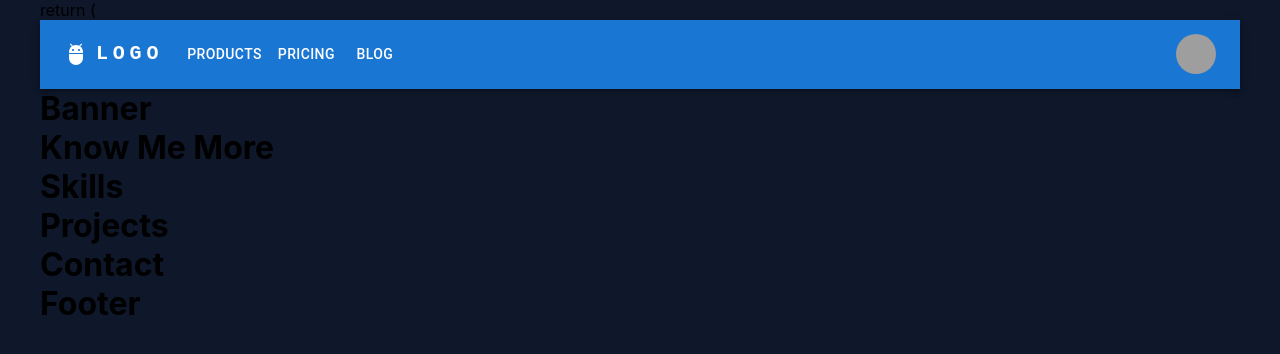
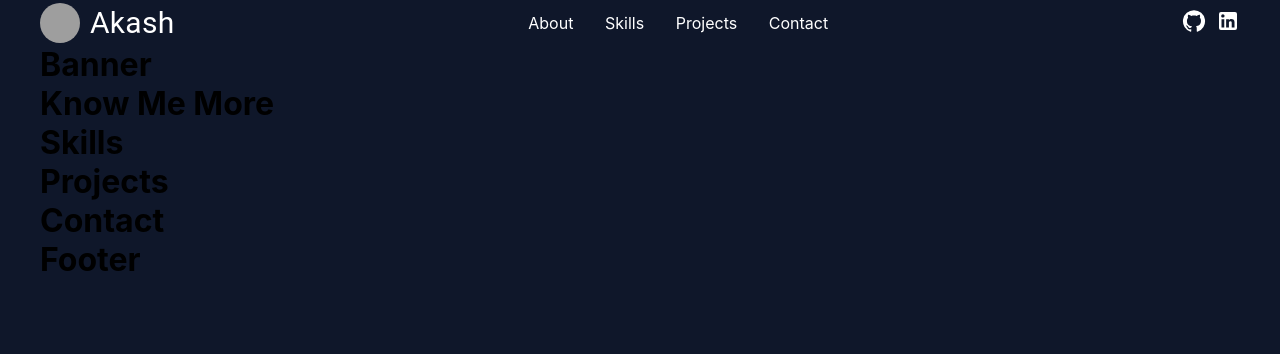
Before and after one commit to AkashChakrabortty/Test-portfolio, a React (Create React App) app: page / in a window 1280 px wide. Shown: the top 354 px of the page. Built offline with nearby package versions, Linux system fonts and the light colour scheme; grey boxes are pictures that could not be loaded.

Commit message:
complete navbar

```diff
--- a/package.json
+++ b/package.json
@@ -5,6 +5,7 @@
   "dependencies": {
     "@emotion/react": "^11.10.6",
     "@emotion/styled": "^11.10.6",
+    "@mui/icons-material": "^5.11.9",
     "@mui/material": "^5.11.10",
     "@mui/styled-engine-sc": "^5.11.9",
     "@testing-library/jest-dom": "^5.16.5",
@@ -39,5 +40,8 @@
       "last 1 firefox version",
       "last 1 safari version"
     ]
+  },
+  "devDependencies": {
+    "tailwindcss": "^3.2.7"
   }
 }
--- a/src/App.css
+++ b/src/App.css
@@ -1,8 +1,66 @@
 .App {
-  background-color: #0f172a ;
+  background-color: #0f172a;
   height: 100vh;
 }
+
 .parent-div {
   max-width: 1200px;
   margin: 0 auto;
 }
+@media screen and (max-width: 1023px) {
+  .parent-div {
+    padding: 0 20px;
+  }
+}
+
+.menu {
+  cursor: pointer;
+}
+.menu2 {
+  cursor: pointer;
+  padding: 15px 0px;
+}
+.menu-icon {
+  display: none !important;
+}
+.icon-right {
+  margin-left: 10px;
+}
+@media screen and (max-width: 1023px) {
+  .menu-icon {
+    display: block !important;
+  }
+}
+@media screen and (max-width: 1023px) {
+  .link-menu {
+    display: none !important;
+  }
+}
+@media screen and (max-width: 1023px) {
+  .link-menu {
+    display: none !important;
+  }
+}
+
+.side-menu-2 {
+  background: #0f1524;
+  width: 250px;
+  height: 100vh;
+  position: absolute;
+  z-index: 2;
+  padding: 20px;
+  left: -100%;
+  transition: all .5s;
+  box-shadow: 0px 0px 25px -100px rgba(0,0,0,0.1);;
+}
+.side-menu-1 {
+  background: #0f1524;
+  width: 250px;
+  height: 100vh;
+  position: absolute;
+  z-index: 2;
+  padding: 20px;
+  left: 0%;
+  transition: all .5s;
+  box-shadow: 0px 0px 25px -100px rgba(0,0,0,0.1);
+}
--- a/src/components/Navbar.js
+++ b/src/components/Navbar.js
@@ -1,162 +1,78 @@
-import React from 'react';
-import AppBar from '@mui/material/AppBar';
-import Box from '@mui/material/Box';
-import Toolbar from '@mui/material/Toolbar';
-import IconButton from '@mui/material/IconButton';
-import Typography from '@mui/material/Typography';
-import Menu from '@mui/material/Menu';
+import { Avatar, Box, Typography } from '@mui/material';
+import React, { useState } from 'react';
+import GitHubIcon from '@mui/icons-material/GitHub';
+import LinkedInIcon from '@mui/icons-material/LinkedIn';
 import MenuIcon from '@mui/icons-material/Menu';
-import Container from '@mui/material/Container';
-import Avatar from '@mui/material/Avatar';
-import Button from '@mui/material/Button';
-import Tooltip from '@mui/material/Tooltip';
-import MenuItem from '@mui/material/MenuItem';
-import AdbIcon from '@mui/icons-material/Adb';
+import ClearIcon from '@mui/icons-material/Clear';
+import '../App.css';
 
-const pages = ['Products', 'Pricing', 'Blog'];
-const settings = ['Profile', 'Account', 'Dashboard', 'Logout'];
 
 const Navbar = () => {
-    const [anchorElNav, setAnchorElNav] = React.useState(null);
-    const [anchorElUser, setAnchorElUser] = React.useState(null);
-    const handleOpenNavMenu = (event) => {
-        setAnchorElNav(event.currentTarget);
-    };
-    const handleOpenUserMenu = (event) => {
-        setAnchorElUser(event.currentTarget);
-    };
-
-    const handleCloseNavMenu = () => {
-        setAnchorElNav(null);
-    };
-
-    const handleCloseUserMenu = () => {
-        setAnchorElUser(null);
-    };
+    const [open, setOpen] = useState(false);
+    let dynamicClass;
+    if (open) {
+        dynamicClass = 'side-menu-1'
+    } else {
+        dynamicClass = 'side-menu-2'
+    }
     return (
         <div>
-            return (
-            <AppBar position="static">
-                <Container maxWidth="xl">
-                    <Toolbar disableGutters>
-                        <AdbIcon sx={{ display: { xs: 'none', md: 'flex' }, mr: 1 }} />
-                        <Typography
-                            variant="h6"
-                            noWrap
-                            component="a"
-                            href="/"
+            <Box className={dynamicClass}>
+                <Box sx={{
+                    display: 'flex',
+                    flexDirection: 'column',
+                }}>
+                    <a className='menu2'>About</a>
+                    <a className='menu2'>Skills</a>
+                    <a className='menu2'>Projects</a>
+                    <a className='menu2'>Contact</a>
+                </Box>
+
+                <Box sx={{
+                    marginTop: '15px'
+                }}>
+                    <a className='menu'><GitHubIcon /></a>
+                    <a className='menu icon-right'><LinkedInIcon /></a>
+                </Box>
+            </Box>
+            <Box
                 sx={{
-                                mr: 2,
-                                display: { xs: 'none', md: 'flex' },
-                                fontFamily: 'monospace',
-                                fontWeight: 700,
-                                letterSpacing: '.3rem',
-                                color: 'inherit',
-                                textDecoration: 'none',
+                    display: 'flex',
+                    alignItems: 'center',
+                    justifyContent: 'space-between',
+                    color: 'white',
                 }}
             >
-                            LOGO
-                        </Typography>
-
-                        <Box sx={{ flexGrow: 1, display: { xs: 'flex', md: 'none' } }}>
-                            <IconButton
-                                size="large"
-                                aria-label="account of current user"
-                                aria-controls="menu-appbar"
-                                aria-haspopup="true"
-                                onClick={handleOpenNavMenu}
-                                color="inherit"
-                            >
-                                <MenuIcon />
-                            </IconButton>
-                            <Menu
-                                id="menu-appbar"
-                                anchorEl={anchorElNav}
-                                anchorOrigin={{
-                                    vertical: 'bottom',
-                                    horizontal: 'left',
-                                }}
-                                keepMounted
-                                transformOrigin={{
-                                    vertical: 'top',
-                                    horizontal: 'left',
-                                }}
-                                open={Boolean(anchorElNav)}
-                                onClose={handleCloseNavMenu}
+                <Box
                     sx={{
-                                    display: { xs: 'block', md: 'none' },
+                        display: 'flex',
+                        alignItems: 'center',
                     }}
                 >
-                                {pages.map((page) => (
-                                    <MenuItem key={page} onClick={handleCloseNavMenu}>
-                                        <Typography textAlign="center">{page}</Typography>
-                                    </MenuItem>
-                                ))}
-                            </Menu>
+                    <Avatar alt="Travis Howard" src="https://img.freepik.com/free-photo/young-bearded-man-with-striped-shirt_273609-5677.jpg" />
+                    <Typography sx={{ marginLeft: '10px', color: 'white', fontSize: '30px' }}>Akash</Typography>
                 </Box>
-                        <AdbIcon sx={{ display: { xs: 'flex', md: 'none' }, mr: 1 }} />
-                        <Typography
-                            variant="h5"
-                            noWrap
-                            component="a"
-                            href=""
-                            sx={{
-                                mr: 2,
-                                display: { xs: 'flex', md: 'none' },
-                                flexGrow: 1,
-                                fontFamily: 'monospace',
-                                fontWeight: 700,
-                                letterSpacing: '.3rem',
-                                color: 'inherit',
-                                textDecoration: 'none',
-                            }}
-                        >
-                            LOGO
-                        </Typography>
-                        <Box sx={{ flexGrow: 1, display: { xs: 'none', md: 'flex' } }}>
-                            {pages.map((page) => (
-                                <Button
-                                    key={page}
-                                    onClick={handleCloseNavMenu}
-                                    sx={{ my: 2, color: 'white', display: 'block' }}
-                                >
-                                    {page}
-                                </Button>
-                            ))}
+                <Box className='link-menu' sx={{
+                    display: 'flex',
+                    justifyContent: 'space-between',
+                    width: '25%',
+                }}>
+                    <a className='menu'>About</a>
+                    <a className='menu'>Skills</a>
+                    <a className='menu'>Projects</a>
+                    <a className='menu'>Contact</a>
                 </Box>
-
-                        <Box sx={{ flexGrow: 0 }}>
-                            <Tooltip title="Open settings">
-                                <IconButton onClick={handleOpenUserMenu} sx={{ p: 0 }}>
-                                    <Avatar alt="Remy Sharp" src="/static/images/avatar/2.jpg" />
-                                </IconButton>
-                            </Tooltip>
-                            <Menu
-                                sx={{ mt: '45px' }}
-                                id="menu-appbar"
-                                anchorEl={anchorElUser}
-                                anchorOrigin={{
-                                    vertical: 'top',
-                                    horizontal: 'right',
-                                }}
-                                keepMounted
-                                transformOrigin={{
-                                    vertical: 'top',
-                                    horizontal: 'right',
-                                }}
-                                open={Boolean(anchorElUser)}
-                                onClose={handleCloseUserMenu}
-                            >
-                                {settings.map((setting) => (
-                                    <MenuItem key={setting} onClick={handleCloseUserMenu}>
-                                        <Typography textAlign="center">{setting}</Typography>
-                                    </MenuItem>
-                                ))}
-                            </Menu>
+                <Box className='link-menu' sx={{
+                    display: 'flex',
+                    justifyContent: 'space-between',
+                }}>
+                    <a className='menu'><GitHubIcon /></a>
+                    <a className='menu icon-right'><LinkedInIcon /></a>
                 </Box>
-                    </Toolbar>
-                </Container>
-            </AppBar>
+                <Box onClick={() => setOpen(!open)} className='menu-icon'>
+                    <a className='menu'>{open ? <ClearIcon /> : <MenuIcon />}</a>
+                </Box>
+            </Box>
         </div>
     );
 };
--- a/src/index.css
+++ b/src/index.css
@@ -1,3 +1,4 @@
+
 body {
   margin: 0;
   font-family: -apple-system, BlinkMacSystemFont, 'Segoe UI', 'Roboto', 'Oxygen',
```
Also changed, not shown: 1 other file (tests, documents, lock files or other folders). Lines whose indentation alone changed are shown as unchanged.
